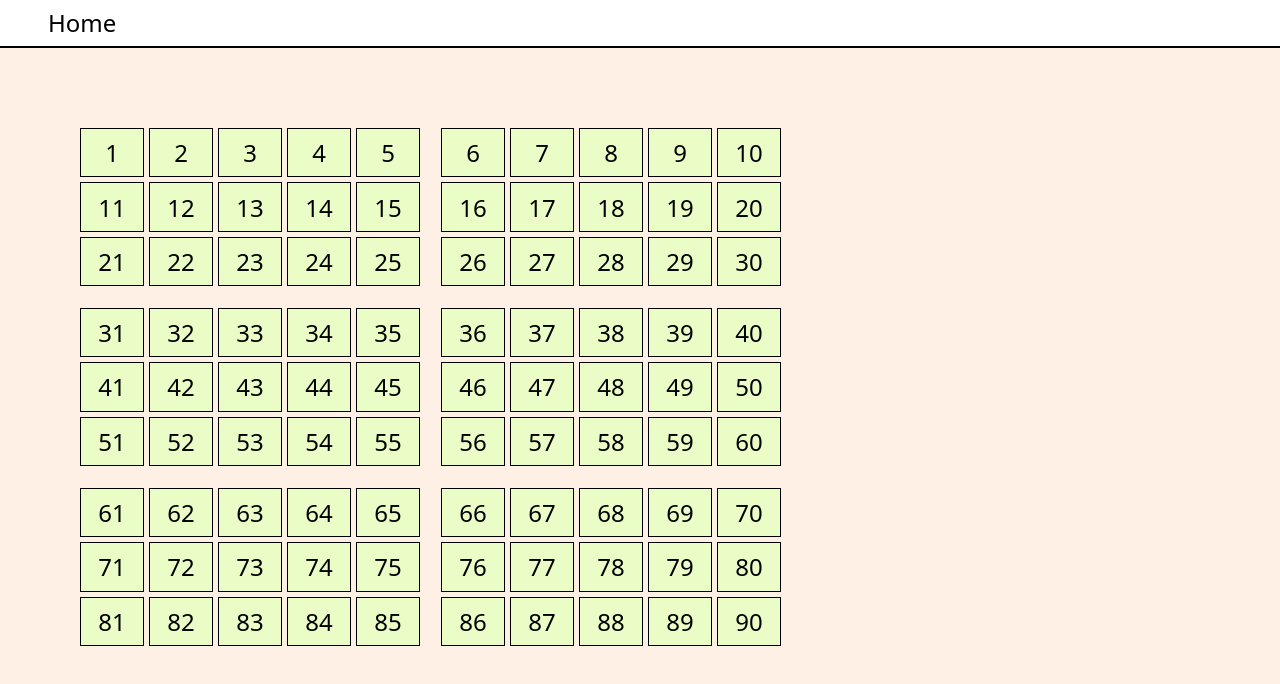
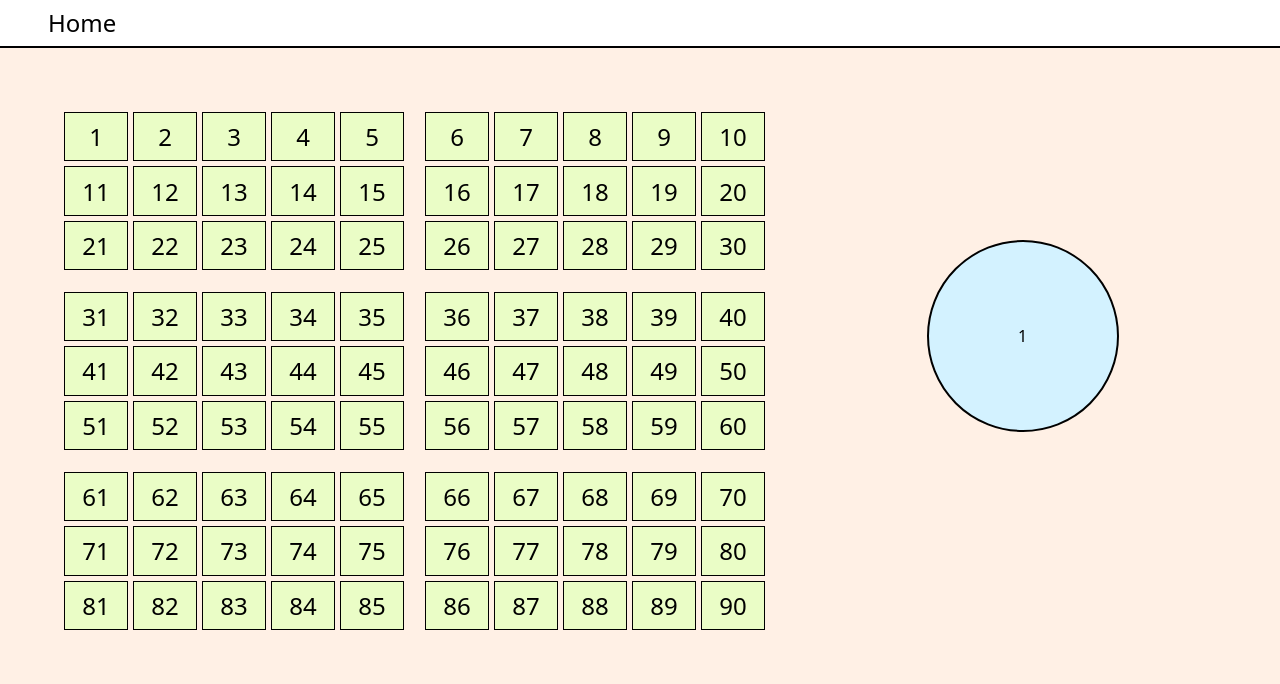
Before and after one commit to arnomatt/tombola, a React (Vite) app: page /tabellone in a window 1280 px wide. Shown: the top 684 px of the page. Built offline with nearby package versions, Linux system fonts and the light colour scheme; a web font is replaced by a local one.

Commit message:
adding button to pick a random number

```diff
--- a/src/pages/Tabellone.css
+++ b/src/pages/Tabellone.css
@@ -3,7 +3,6 @@
     grid-auto-flow: row;
     grid-template-columns: repeat(5, 4rem) calc(4rem + 16px) repeat(4, 4rem);
     gap: 5px;
-    padding: 1em;
     margin: 4em;
 }
 
@@ -18,8 +17,28 @@
 
 .container {
     width: 100vw;
-    min-height: 100vh;
+    min-height: 90vh;
     display: flex;
     align-items: start;
     justify-content: start;
 }
+
+.pesca {
+    display: flex;
+    align-items: center;
+    justify-content: center;
+    margin-top: 12em;
+    margin-right: 4em;
+    width: 12em;
+    height: 12em;
+    border-radius: 50%;
+    border: 2px solid black;
+    background-color: var(--tertiary-color);
+}
+
+.pescaContainer {
+    display: flex;
+    width: 100%;
+    align-items: center;
+    justify-content: center;
+}
--- a/src/pages/Tabellone.tsx
+++ b/src/pages/Tabellone.tsx
@@ -20,8 +20,20 @@ const useTabellone = (): [Map<number, boolean>, (number: number) => void] => {
     return [tabellone, handleClick];
 }
 
+const usePesca = (): [number, () => void] => {
+    const [pescato, setPescato] = useState(1);
+
+    const handlePescaClick = () => {
+        const num = Math.floor((Math.random() * 90 + 1));
+        setPescato(num);
+    }
+
+    return [pescato, handlePescaClick]
+}
+
 export const Tabellone = () => {
     const [tabellone, handleClick] = useTabellone();
+    const [pescato, handlePescaClick] = usePesca();
 
     return (
         <div className='container'>
@@ -35,6 +47,11 @@ export const Tabellone = () => {
                     </button>
                 )}
             </div>
+            <div className='pescaContainer'>
+                <button className='pesca' onClick={handlePescaClick}>
+                    <p>{pescato}</p>
+                </button>
+            </div>
         </div >
     )
 }
```
